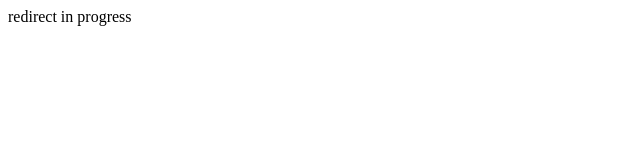
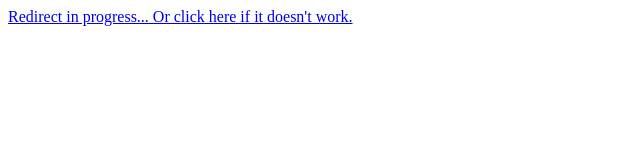
Before and after one commit to ytim04885/ytim04885.github.io, a plain HTML site: page index.html in a window 1280 px wide. Shown: the whole page, without its empty margins (0-640 px from the left). Drawn offline with Linux system fonts and the light colour scheme.

Commit message:
Update index.html

```diff
--- a/index.html
+++ b/index.html
@@ -1 +1 @@
-<p>redirect in progress</p>
+<a href="https://www.stoogi.tk">Redirect in progress... Or click here if it doesn't work.</a>
```
